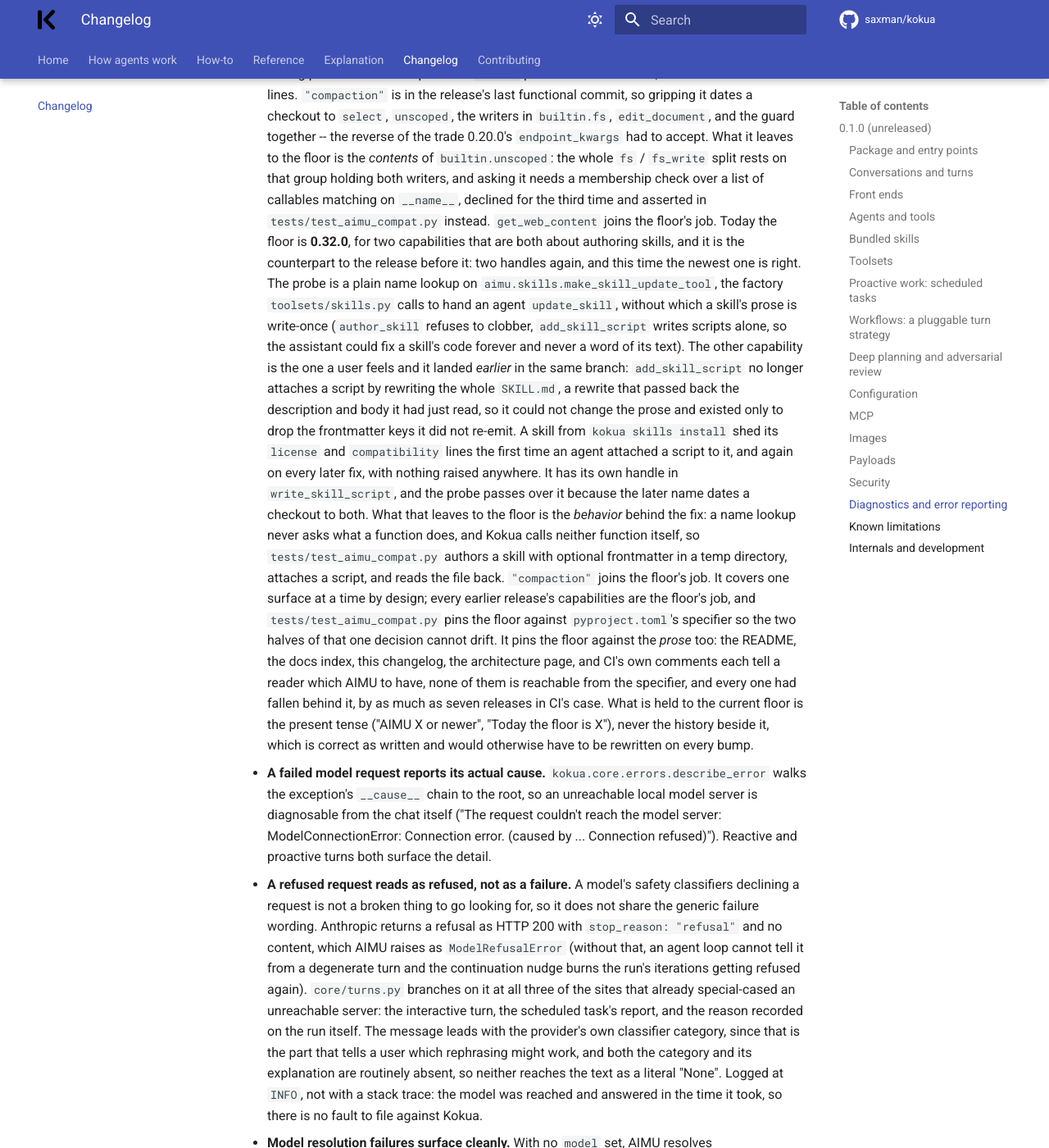
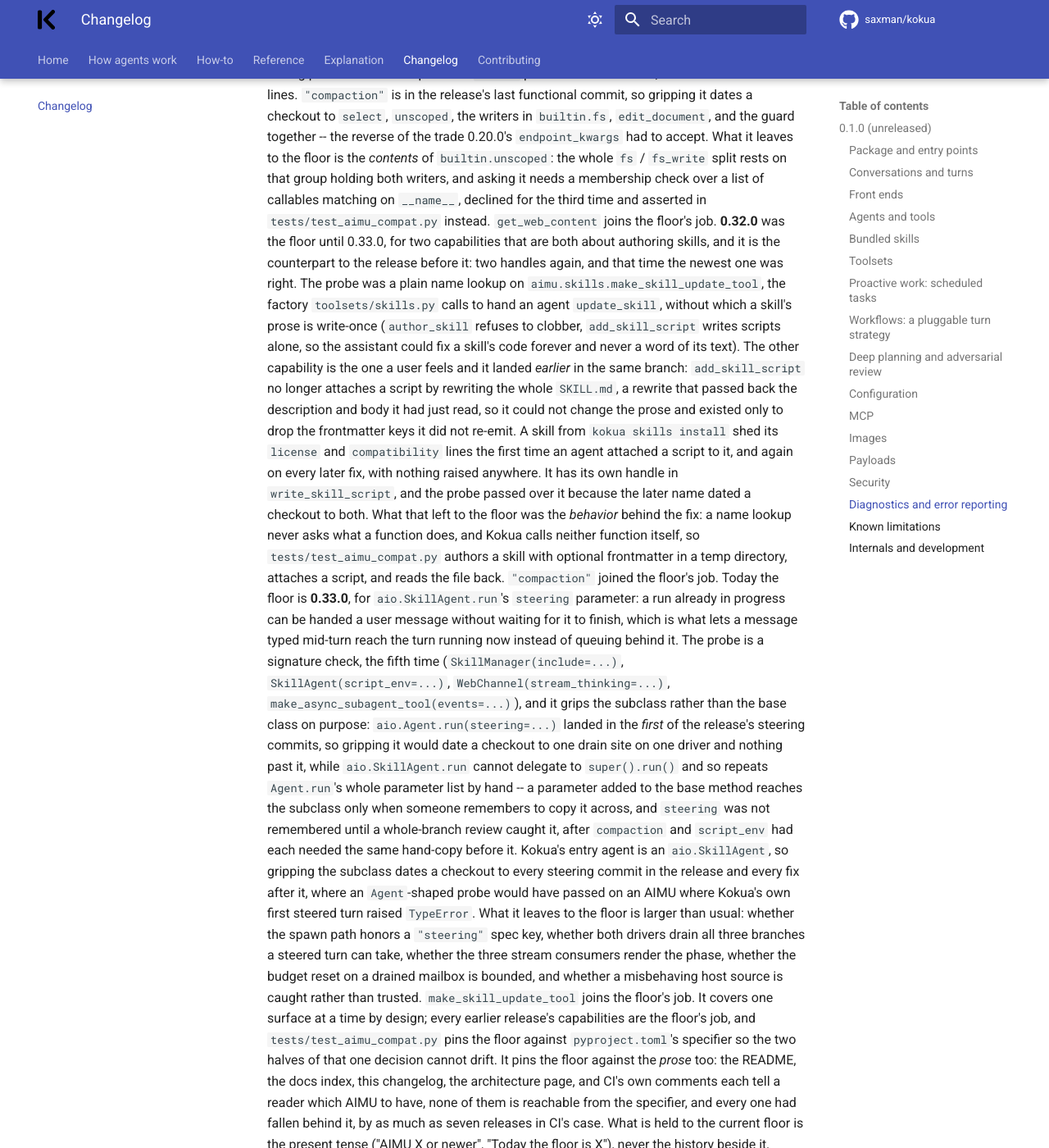
Before and after one commit to saxman/kokua, an MkDocs documentation site: the page built from docs/changelog.md, in a window 1280 px wide and 1400 px high, scrolled down 43651 px. Shown: the whole window at 82% size. Built offline with MkDocs 1.6.1 and Material for MkDocs 9.7.7, drawn with Linux system fonts in a browser that asks for light colours; comment, search, counter and statistics services are not loaded; some of the changed text lies outside the part shown.

Commit message:
chore(deps): require AIMU 0.33.0 for the mid-run steering seam
Raises the AIMU floor to 0.33.0 and moves the startup compatibility probe onto
aio.SkillAgent.run's steering parameter, the capability that lets a run already in
progress be handed a user message without waiting for it to finish. That is what
the rest of this plan hands a mid-turn message to, so the preflight has to refuse a
sibling without it before any of that work lands.

The probe grips SkillAgent, not Agent, deliberately: Agent.run(steering=...) landed
in the first of the release's steering commits, so gripping it would date a
checkout to one drain site on one driver. SkillAgent.run cannot delegate to
super().run(), so it repeats Agent.run's whole parameter list by hand, and steering
was not copied across until a whole-branch review caught the gap in the release's
last functional commit. Kokua's entry agent is an aio.SkillAgent, so gripping the
subclass is both the correct handle and the one that matches what Kokua runs.

make_skill_update_tool becomes the floor's job now that steering holds the one
probe slot; tests/test_aimu_compat.py pins it directly since toolsets/skills.py's
module-level import already fails loudly on an AIMU that lacks it.

Co-Authored-By: Claude Opus 5 (1M context) <noreply@anthropic.com>

```diff
--- a/CHANGELOG.md
+++ b/CHANGELOG.md
@@ -7,7 +7,7 @@ installable, modular application: a small transport-agnostic core with capabilit
 Because there is no earlier release, this section describes what 0.1.0 *is* rather than what changed.
 The pre-release development history is in the git log.
 
-Requires Python 3.11+ and [AIMU](https://github.com/saxman/aimu) 0.32.0 or newer. Apache-2.0.
+Requires Python 3.11+ and [AIMU](https://github.com/saxman/aimu) 0.33.0 or newer. Apache-2.0.
 
 ### Package and entry points
 
@@ -1589,9 +1589,9 @@ notice on startup.
   on that group holding both writers, and asking it needs a membership check over a list of callables
   matching on `__name__`, declined for the third time and asserted in `tests/test_aimu_compat.py`
   instead. `get_web_content` joins the floor's job.
-  Today the floor is **0.32.0**, for two capabilities that are both about authoring skills, and it is
-  the counterpart to the release before it: two handles again, and this time the newest one is right.
-  The probe is a plain name lookup on `aimu.skills.make_skill_update_tool`, the factory
+  **0.32.0** was the floor until 0.33.0, for two capabilities that are both about authoring skills, and
+  it is the counterpart to the release before it: two handles again, and that time the newest one was
+  right. The probe was a plain name lookup on `aimu.skills.make_skill_update_tool`, the factory
   `toolsets/skills.py` calls to hand an agent `update_skill`, without which a skill's prose is
   write-once (`author_skill` refuses to clobber, `add_skill_script` writes scripts alone, so the
   assistant could fix a skill's code forever and never a word of its text). The other capability is
@@ -1600,11 +1600,29 @@ notice on startup.
   body it had just read, so it could not change the prose and existed only to drop the frontmatter
   keys it did not re-emit. A skill from `kokua skills install` shed its `license` and `compatibility`
   lines the first time an agent attached a script to it, and again on every later fix, with nothing
-  raised anywhere. It has its own handle in `write_skill_script`, and the probe passes over it because
-  the later name dates a checkout to both. What that leaves to the floor is the *behavior* behind the
+  raised anywhere. It has its own handle in `write_skill_script`, and the probe passed over it because
+  the later name dated a checkout to both. What that left to the floor was the *behavior* behind the
   fix: a name lookup never asks what a function does, and Kokua calls neither function itself, so
   `tests/test_aimu_compat.py` authors a skill with optional frontmatter in a temp directory, attaches
-  a script, and reads the file back. `"compaction"` joins the floor's job.
+  a script, and reads the file back. `"compaction"` joined the floor's job.
+  Today the floor is **0.33.0**, for `aio.SkillAgent.run`'s `steering` parameter: a run already in
+  progress can be handed a user message without waiting for it to finish, which is what lets a message
+  typed mid-turn reach the turn running now instead of queuing behind it. The probe is a signature
+  check, the fifth time (`SkillManager(include=...)`, `SkillAgent(script_env=...)`,
+  `WebChannel(stream_thinking=...)`, `make_async_subagent_tool(events=...)`), and it grips the subclass
+  rather than the base class on purpose: `aio.Agent.run(steering=...)` landed in the *first* of the
+  release's steering commits, so gripping it would date a checkout to one drain site on one driver and
+  nothing past it, while `aio.SkillAgent.run` cannot delegate to `super().run()` and so repeats
+  `Agent.run`'s whole parameter list by hand -- a parameter added to the base method reaches the
+  subclass only when someone remembers to copy it across, and `steering` was not remembered until a
+  whole-branch review caught it, after `compaction` and `script_env` had each needed the same
+  hand-copy before it. Kokua's entry agent is an `aio.SkillAgent`, so gripping the subclass dates a
+  checkout to every steering commit in the release and every fix after it, where an `Agent`-shaped
+  probe would have passed on an AIMU where Kokua's own first steered turn raised `TypeError`. What it
+  leaves to the floor is larger than usual: whether the spawn path honors a `"steering"` spec key,
+  whether both drivers drain all three branches a steered turn can take, whether the three stream
+  consumers render the phase, whether the budget reset on a drained mailbox is bounded, and whether a
+  misbehaving host source is caught rather than trusted. `make_skill_update_tool` joins the floor's job.
   It covers one surface at a time by design; every earlier release's capabilities are the floor's
   job, and `tests/test_aimu_compat.py` pins the floor against `pyproject.toml`'s specifier so the two
   halves of that one decision cannot drift. It pins the floor against the *prose* too: the README, the
--- a/pyproject.toml
+++ b/pyproject.toml
@@ -57,7 +57,7 @@ classifiers = [
 # cannot drift. This pin is what ships in the wheel and what a PyPI install resolves;
 # [tool.uv.sources] below separately redirects development installs to the sibling checkout.
 dependencies = [
-    "aimu[anthropic,ollama,openai_compat,memory]>=0.32.0",
+    "aimu[anthropic,ollama,openai_compat,memory]>=0.33.0",
     # Comment-preserving TOML writes for config.toml. stdlib `tomllib` reads TOML but cannot write it;
     # tomlkit round-trips the parsed document so app writes keep the user's comments and formatting.
     "tomlkit>=0.13",
```
Also changed, not shown: CLAUDE.md (+31 -5 lines), README.md (+2 -2 lines), docs/explanation/architecture.md (+28 -5 lines), docs/index.md (+1 -1 lines), 4 other files.
